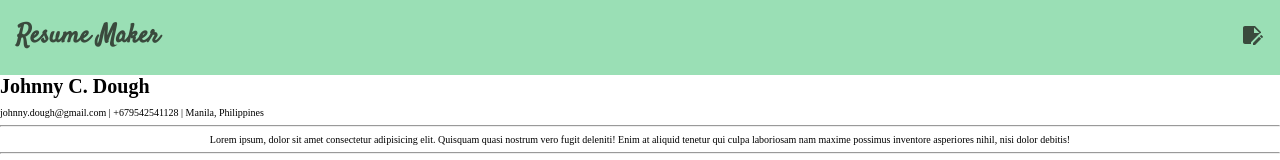
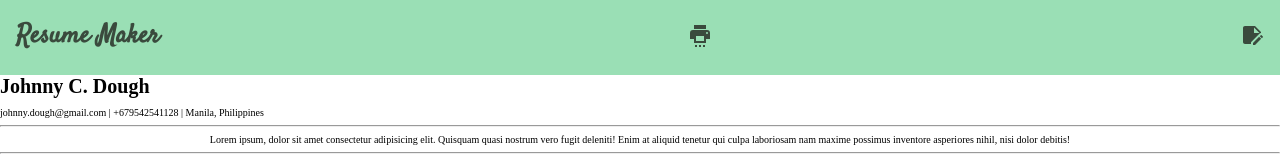
Before and after one commit to Viveyd/cv-maker, a React (Vite) app: page / in a window 1280 px wide. Both pictures are taken after a click on the link 1252 px from the left and 37 px from the top of the page. Shown: the top 160 px of the page. Built offline with nearby package versions, Linux system fonts and the light colour scheme.

Commit message:
Add print button in preview mode

```diff
--- a/src/Header.jsx
+++ b/src/Header.jsx
@@ -1,17 +1,18 @@
 import Icon from "@mdi/react";
-import { mdiPrinterEye, mdiNoteEdit } from "@mdi/js";
+import { mdiPrinterEye, mdiNoteEdit, mdiPrinterSettings } from "@mdi/js";
 
 export default function Header({ previewMode, previewToggler }) {
   return (
     <header>
       <h1>Resume Maker</h1>
-      <a onClick={() => togglePreview(previewMode, previewToggler)}>
+      {previewMode && (
+        <a onClick={print}>
+          <Icon path={mdiPrinterSettings} size={1.6} />
+        </a>
+      )}
+      <a onClick={() => previewToggler(!previewMode)}>
         <Icon path={previewMode ? mdiNoteEdit : mdiPrinterEye} size={1.6} />
       </a>
     </header>
   );
 }
-
-function togglePreview(previewMode, previewToggler) {
-  previewToggler(!previewMode);
-}
```
